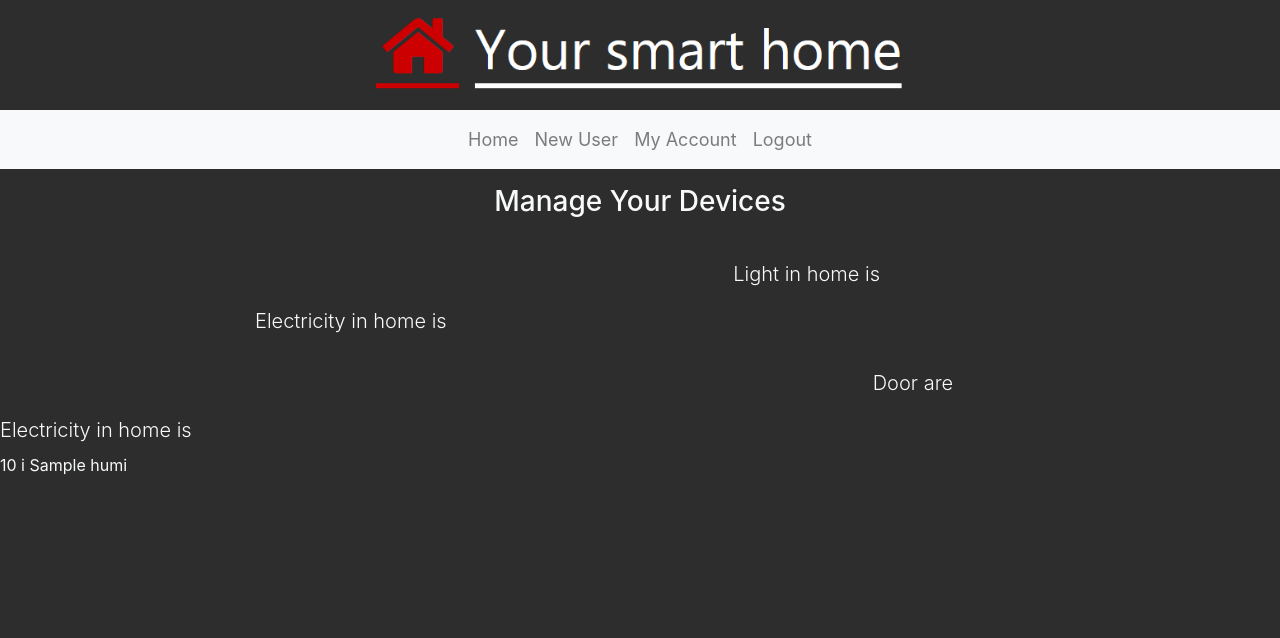
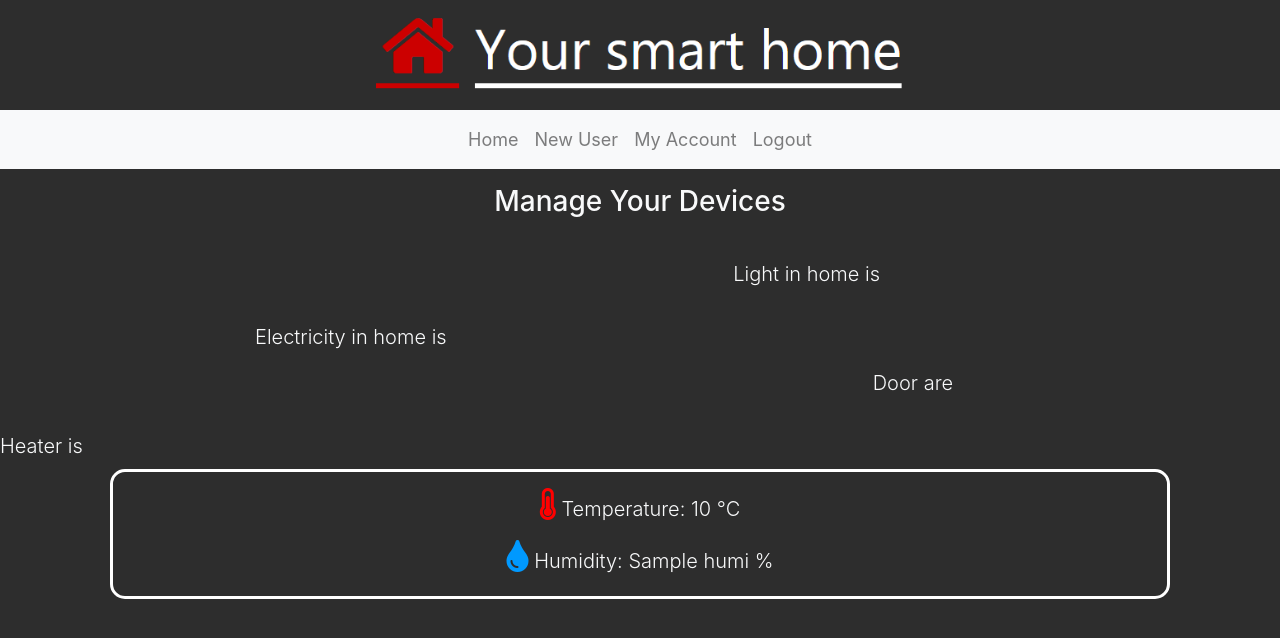
Before and after one commit to parwar97/des_labs_Wachacki_Pacia, a Python web app: template flask_home/templates/home.html in a window 1280 px wide. Shown: the top 638 px of the page. Run offline with Jinja, Linux system fonts and the light colour scheme; the template is opened without the code that fills it: most values are stand-ins (such as "Sample title", 1, 10 or a date in 2020); some libraries are stand-ins or nearby versions.

Commit message:
Projekt 3

```diff
--- a/flask_home/static/main.css
+++ b/flask_home/static/main.css
@@ -1,3 +1,5 @@
+/* Plik stylizujacay szablony. */
+
 body {
   background-color: rgb(45 ,45, 45) !important;
   min-height: 100% !important;
@@ -32,7 +34,6 @@ body {
   align-items: center;
 }
 
-
 .device-item {
   display: block;
   border: 3px solid white;
@@ -50,6 +51,11 @@ body {
   background-color: rgb(220,220,220);
 }
 
+.info-item {
+  border: 3px solid white;
+  border-radius: 15px;
+}
+
 .state-item {
   background-color: white;
   border-radius: 0px 0px 10px 10px;
--- a/flask_home/templates/home.html
+++ b/flask_home/templates/home.html
@@ -12,7 +12,7 @@
     </div>
 
     <div class="row justify-content-md-center">
-            <div class="col-sm-12 col-md-5 col-lg-5 text-center" id="lamp">
+      <div class="col-sm-12 col-md-5 col-lg-5 mb-4 text-center" id="lamp">
         {% if devices['lamp']['state'] == False %}
           <a class="device-item" href="{{ url_for('control', name='lamp', state='off') }}">
             <div>
@@ -35,7 +35,7 @@
             </div>
         </a>
       </div>
-            <div class="col-sm-12 col-md-5 col-lg-5 text-center" id="electricity">
+      <div class="col-sm-12 col-md-5 col-lg-5 mb-4 text-center" id="electricity">
         {% if devices['electricity']['state'] == False %}
           <a class="device-item" href="{{ url_for('control', name='electricity', state='off') }}">
             <div>
@@ -59,12 +59,12 @@
           </a>
       </div>
     </div>
-        <div class="row justify-content-md-center mt-4">
-            <div class="col-sm-12 col-md-5 col-lg-5 text-center" id="door">
+    <div class="row justify-content-md-center">
+      <div class="col-sm-12 col-md-5 col-lg-5 mb-4 text-center" id="door">
         {% if devices['door']['state'] == False %}
           <a class="device-item" href="{{ url_for('control', name='door', state='off') }}">
              <div>
-                        <i class="fas fa-lock" style="color: rgb(0, 153, 255); font-size: 96px;"></i>
+               <i class="fas fa-lock" style="color: rgb(102, 153, 153); font-size: 96px;"></i>
         {% elif devices['door']['state'] == True %}
           <a class="device-item" href="{{ url_for('control', name='door', state='on') }}">
             <div>
@@ -83,31 +83,35 @@
             </div>
           </a>
       </div>
-            <div class="col-sm-12 col-md-5 col-lg-5 text-center" id="">
-                {% if devices['electricity']['state'] == False %}
-                <a class="device-item" href="{{ url_for('control', name='electricity', state='off') }}">
+      <div class="col-sm-12 col-md-5 col-lg-5 mb-4 text-center" id="">
+        {% if devices['heater']['state'] == False %}
+          <a class="device-item" href="{{ url_for('control', name='heater', state='off') }}">
             <div>
-                        <i class="fas fa-plug" style="color: rgb(230, 0, 0); font-size: 96px;"></i>
-                {% elif devices['electricity']['state'] == True %}
-                <a class="device-item" href="{{ url_for('control', name='electricity', state='on') }}">
+              <i class="fab fa-hotjar" style="color: rgb(255, 128, 0); font-size: 96px;"></i>
+        {% elif devices['heater']['state'] == True %}
+          <a class="device-item" href="{{ url_for('control', name='heater', state='on') }}">
             <div>
-                        <i class="fas fa-plug"  style="color: rgb(255,255,255); font-size: 96px;"></i>
+              <i class="fab fa-hotjar" style="color: rgb(255,255,255); font-size: 96px;"></i>
         {% endif %}
             </div>
             <div>
-                        <p class="lead text-light my-2"> Electricity in home is</p>
+              <p class="lead text-light my-2"> Heater is</p>
             </div>
             <div class="state-item">
-                    {% if devices['electricity']['state'] == False %}
+              {% if devices['heater']['state'] == False %}
                 <p class="mb-0">ON</p>
-                    {% elif devices['electricity']['state'] == True %}
+              {% elif devices['heater']['state'] == True %}
                 <p class="mb-0">OFF</p>
               {% endif %}
             </div>
           </a>
       </div>
     </div>
-        <p class="text-light">{{ info['temp'] }} i {{ info['humi'] }}</p>
+    <div class="row justify-content-md-center mx-1">
+      <div class="col-sm-12 col-md-10 col-lg-10 info-item text-center pt-3 pb-1">
+        <p class="lead text-light" ><i class="fas fa-thermometer-three-quarters" style="color: rgb(255, 0, 0); font-size: 32px;"></i>   Temperature: {{ info['temp'] }} &#176;C </p>
+        <p class="lead text-light" ><i class="fas fa-tint" style="color: rgb(0, 153, 255); font-size: 32px;"></i>   Humidity: {{ info['humi'] }} %</p>
       </div>
-
+    </div>
+  </div>
 {% endblock %}
--- a/run_app.py
+++ b/run_app.py
@@ -1,4 +1,8 @@
+"""
+Plik uruchomienia aplikacji.
+"""
 from flask_home import app
 
 if __name__ == '__main__':
-    app.run(debug=True, host="0.0.0.0")
+    # Uruchomienie aplikacji.
+    app.run(debug=True)
```
Also changed, not shown: flask_home/__init__.py (+76 -56 lines), flask_home/forms.py (+83 -5 lines), flask_home/models.py (+24 -0 lines), flask_home/routes.py (+44 -22 lines), flask_home/templates/includes/navbar.html (indentation only). Lines whose indentation alone changed are shown as unchanged.
